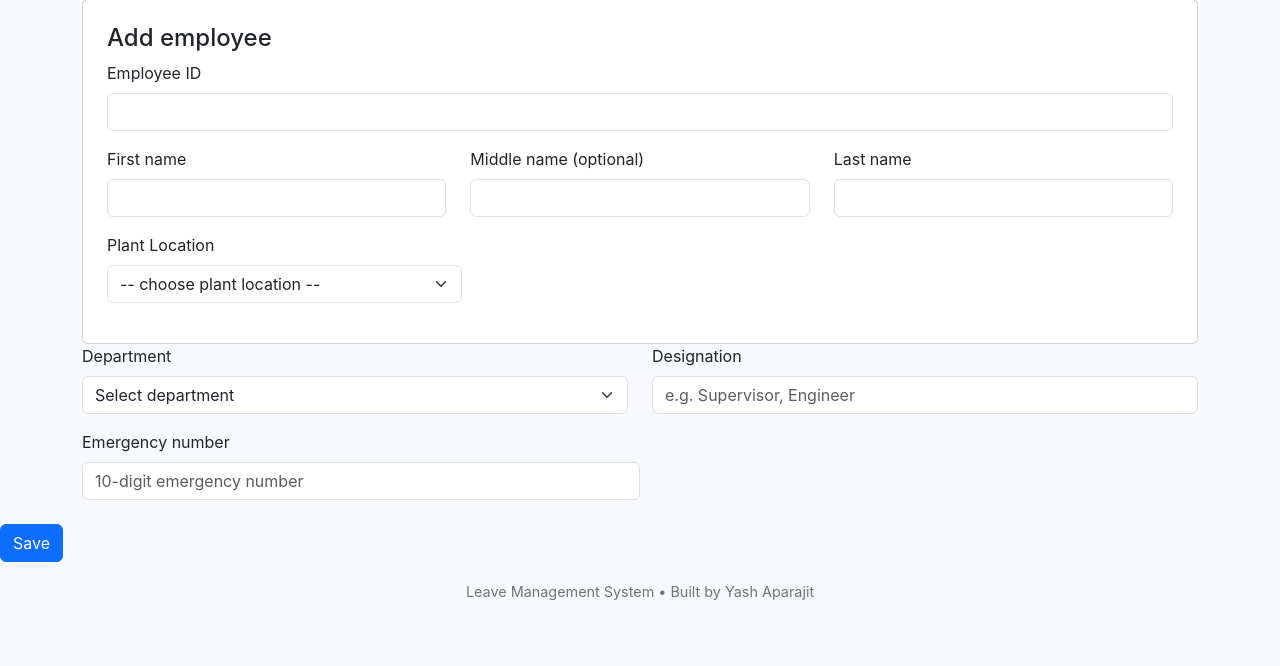
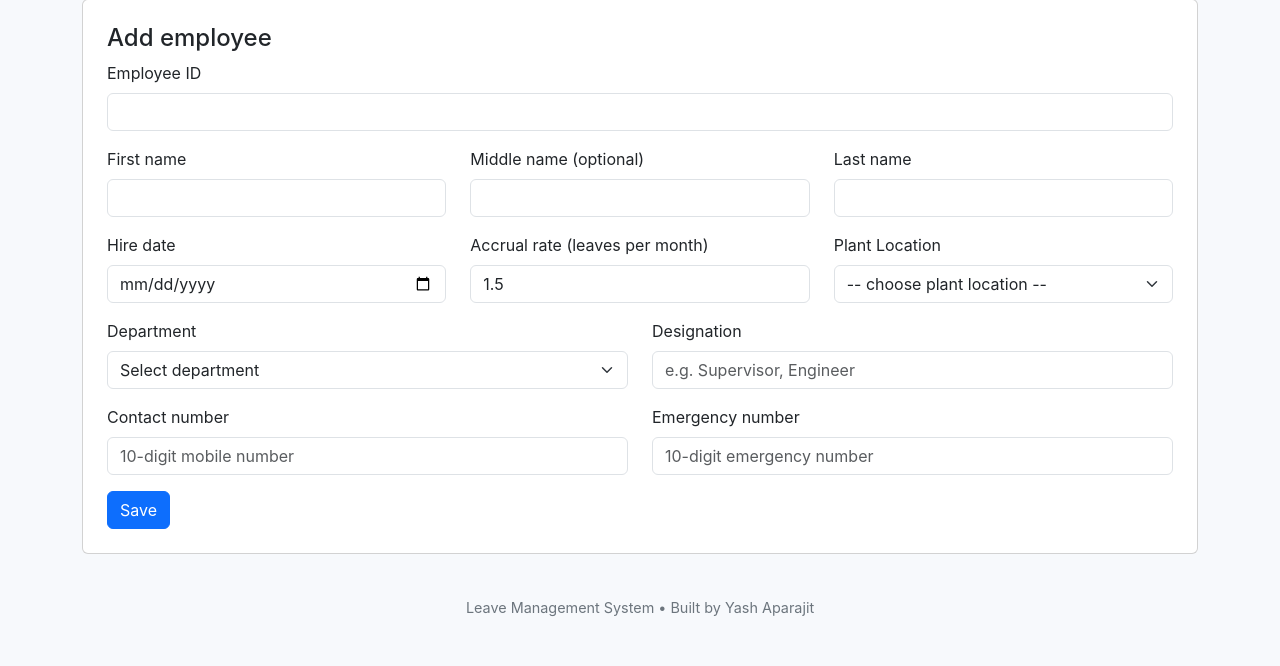
Before and after one commit to Yash-Aparajit/Leave-Management-System, a Flask app: page /employees/add in a window 1280 px wide. Shown: the part 134-800 px from the top of the page. Run offline with Flask 3, Linux system fonts and the light colour scheme; the visitor is signed in with stand-in values (Sample User, id 1).

Commit message:
Add hire date and accrual fields to employee form
Added fields for hire date, accrual rate, and contact information.

```diff
--- a/templates/add_employee.html
+++ b/templates/add_employee.html
@@ -34,7 +34,19 @@
       </div>
     </div>
 
-         <div class="col-md-4 mb-3">
+    <!-- Hire date, accrual, plant -->
+    <div class="row">
+      <div class="col-md-4 mb-3">
+        <label class="form-label">Hire date</label>
+        <input name="hire_date" type="date" class="form-control" required>
+      </div>
+
+      <div class="col-md-4 mb-3">
+        <label class="form-label">Accrual rate (leaves per month)</label>
+        <input name="accrual_rate" type="number" step="0.1" value="1.5" class="form-control" required>
+      </div>
+
+      <div class="col-md-4 mb-3">
         <label class="form-label">Plant Location</label>
         <select name="plant_location" class="form-select">
           <option value="">-- choose plant location --</option>
@@ -67,7 +79,19 @@
       </div>
     </div>
 
-
+    <!-- Contact + Emergency -->
+    <div class="row">
+      <div class="col-md-6 mb-3">
+        <label class="form-label">Contact number</label>
+        <input name="contact_number"
+               class="form-control"
+               pattern="[0-9]{10}"
+               maxlength="10"
+               minlength="10"
+               title="Enter exactly 10 digits"
+               placeholder="10-digit mobile number"
+               required>
+      </div>
 
       <div class="col-md-6 mb-3">
         <label class="form-label">Emergency number</label>
```
